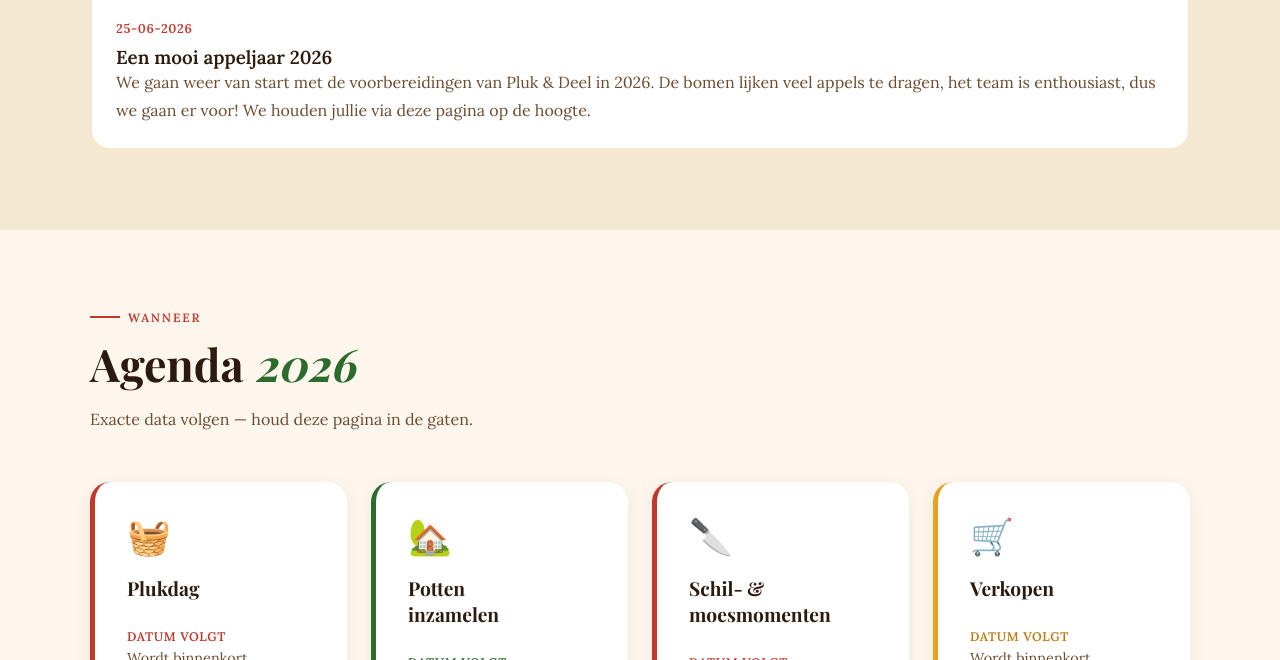
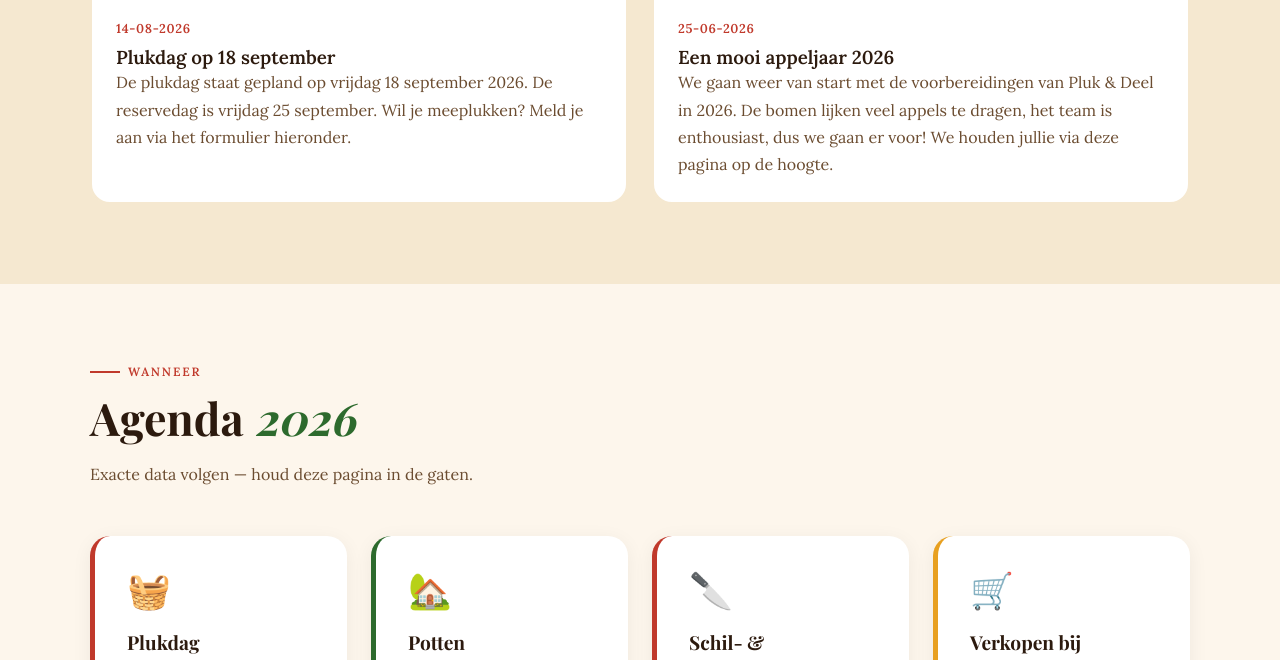
Before and after one commit to PlukenDeel/Pluk-en-Deel-2, a Jekyll site: the page built from index.html, in a window 1280 px wide and 900 px high, scrolled down 2076 px, cut to the strip 240-900 px from the top of the window. Built offline with Jekyll 4.4.1, drawn with Linux system fonts in a browser that asks for light colours; some web fonts are replaced; some of the changed text lies outside the part shown.

Commit message:
Plukdagen, agenda en nieuws bijgewerkt voor seizoen 2026
- Plukdag 18 sep (reservedag 25 sep) toegevoegd
- Potten inzamelen: Klooster 2 Zweeloo
- Verkoop bij PLUS: herfst-, kerstvakantie en Sinterklaas
- Inzamelpunt tijdlijn: Nathalie i.p.v. Annemarie
- Nieuwsbericht plukdagen toegevoegd
- Teksten meedoen en werkgroep vereenvoudigd

Co-Authored-By: Claude Sonnet 4.6 <noreply@anthropic.com>

```diff
--- a/_data/agenda.yml
+++ b/_data/agenda.yml
@@ -3,17 +3,17 @@ items:
     emoji: 🧺
     kleur: rood
     datums:
-      - datum: Datum volgt
-        iso: ''
-        detail: Wordt binnenkort bekendgemaakt.
+      - datum: vrijdag 18 september
+        iso: '2026-09-18'
+        detail: Reservedag is vrijdag 25 september.
     tip: "🍎 Wie meeplukt mag een zak appels mee naar huis nemen. Appels van je eigen boom? Neem contact op en we halen ze op."
   - titel: Potten inzamelen
     emoji: 🏡
     kleur: groen
     datums:
-      - datum: Datum volgt
+      - datum: Vanaf nu
         iso: ''
-        detail: Wordt binnenkort bekendgemaakt.
+        detail: Breng lege potten naar Klooster 2 in Zweeloo — in de kast rechts van de ingang, onderste plank.
     tip: Wij kunnen alleen potten gebruiken die schoon zijn, met metalen deksel en zonder etiketten.
   - titel: Schil- & moesmomenten
     emoji: 🔪
@@ -23,11 +23,17 @@ items:
         iso: ''
         detail: Wordt binnenkort bekendgemaakt.
     tip: Neem een eigen favoriete schilmesje mee!
-  - titel: Verkopen
+  - titel: Verkopen bij de PLUS
     emoji: 🛒
     kleur: geel
     datums:
-      - datum: Datum volgt
-        iso: ''
-        detail: Wordt binnenkort bekendgemaakt.
+      - datum: Herfstvakantie
+        iso: '2026-10-10'
+        detail: Zaterdag 10 t/m zondag 18 oktober (herfstvakantie Noord).
+      - datum: Rondom Sinterklaas
+        iso: '2026-11-28'
+        detail: Zaterdag 28 november t/m zondag 6 december (pakjesavond 5 december).
+      - datum: Kerstvakantie
+        iso: '2026-12-19'
+        detail: Zaterdag 19 december t/m zaterdag 3 januari.
     tip: ''
--- a/_data/nieuws.yml
+++ b/_data/nieuws.yml
@@ -1,4 +1,9 @@
 items:
+  - titel: Plukdag op 18 september
+    datum: 14-08-2026
+    tekst: De plukdag staat gepland op vrijdag 18 september 2026. De reservedag is vrijdag 25 september. Wil je meeplukken? Meld je aan via het formulier hieronder.
+    foto: ''
+    foto_alt: ''
   - titel: Een mooi appeljaar 2026
     datum: 25-06-2026
     tekst: We gaan weer van start met de voorbereidingen van Pluk & Deel in 2026. De bomen lijken veel appels te dragen, het team is enthousiast, dus we gaan er voor! We houden jullie via deze pagina op de hoogte.
--- a/_data/tijdlijn.yml
+++ b/_data/tijdlijn.yml
@@ -14,7 +14,7 @@ stappen:
   - stap: 3
     maand: September
     titel: Inzamelen
-    omschrijving: Wie thuis appels heeft liggen, brengt ze naar het inzamelpunt bij Annemarie. Elke appel telt.
+    omschrijving: Wie thuis appels heeft liggen, brengt ze naar het inzamelpunt bij Nathalie (Klooster 2 in Zweeloo). Elke appel telt.
     foto: /images/uploads/Cees-met-doos-appels.jpg
     foto_alt: Manden vol appels bij het inzamelpunt
   - stap: 4
--- a/index.html
+++ b/index.html
@@ -230,7 +230,7 @@ layout: default
   <div class="container">
     <p class="section-label" aria-hidden="true">De mensen erachter</p>
     <h2 class="section-title" id="werkgroep-titel">Werkgroep <em>{{ site.data.algemeen.seizoen }}</em></h2>
-    <p style="color:var(--tekst-zacht);margin-top:.5rem;line-height:1.7;max-width:500px;">Een stel mensen uit Zweeloo en Aalden die dit al jaren samen doen.</p>
+    <p style="color:var(--tekst-zacht);margin-top:.5rem;line-height:1.7;max-width:500px;"></p>
     <ul class="namen-grid" aria-label="Werkgroepleden">
       {% for lid in site.data.werkgroep.leden %}
       <li class="naam-chip">{{ lid }}</li>
```
Also changed, not shown: other parts of index.html (+2 -2 lines).
